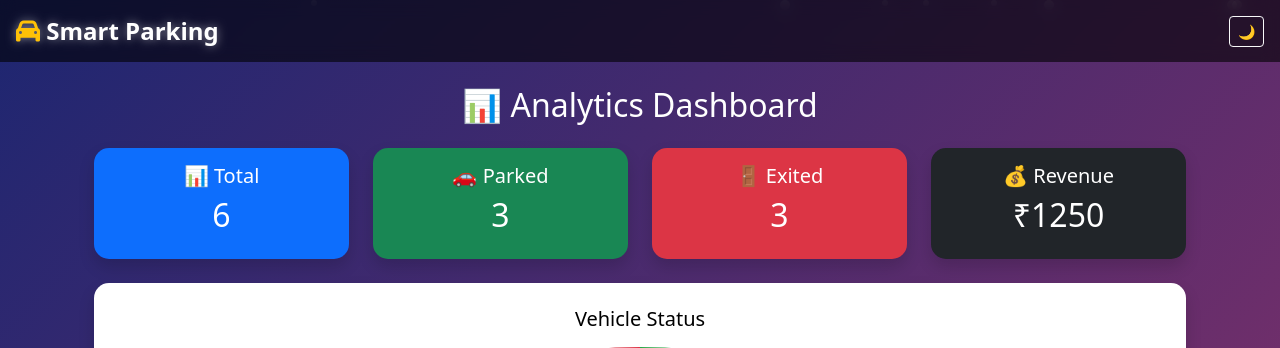
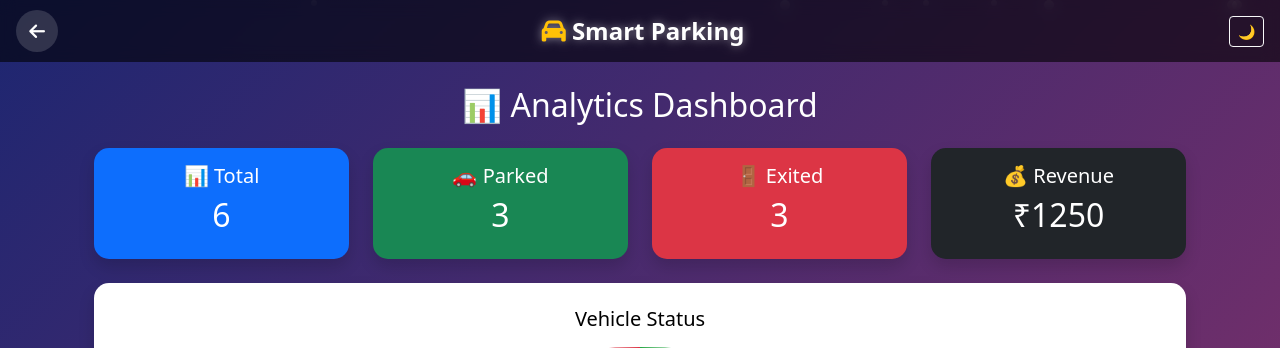
Before and after one commit to Sk-0903/smart-parking-system, a Flask app: page /analytics in a window 1280 px wide. Shown: the top 348 px of the page. Run offline with Flask 3, Linux system fonts and the light colour scheme; data comes from the database, SQL or seed files in the repository.

Commit message:
Updated parking system

```diff
--- a/templates/base.html
+++ b/templates/base.html
@@ -63,6 +63,29 @@
                 opacity: 0;
             }
         }
+
+        .home-back-btn {
+            width: 42px;
+            height: 42px;
+            border-radius: 50%;
+            background: rgba(255,255,255,0.15);
+            color: white;
+            display: flex;
+            align-items: center;
+            justify-content: center;
+            text-decoration: none;
+            margin-right: 15px;
+            font-size: 18px;
+            transition: 0.3s;
+        }
+
+        .home-back-btn:hover {
+            background: #ffc107;
+            color: black;
+            transform: scale(1.1);
+        }
+
+
 
         /* ✅ CLEAN CARDS */
         .card {
@@ -159,6 +182,12 @@
 <!-- 🚗 NAVBAR -->
 <nav class="navbar navbar-dark px-3">
 
+    {% if request.endpoint != 'index' %}
+    <a href="{{ url_for('index') }}" class="home-back-btn">
+        <i class="fas fa-arrow-left"></i>
+    </a>
+    {% endif %}
+
     <span class="navbar-brand fs-4">
         <i class="fas fa-car text-warning"></i> Smart Parking
     </span>
@@ -168,6 +197,7 @@
     </div>
 
 </nav>
+
 
 <!-- 📦 CONTENT -->
 <div class="container mt-4 animate__animated animate__fadeIn">
```
